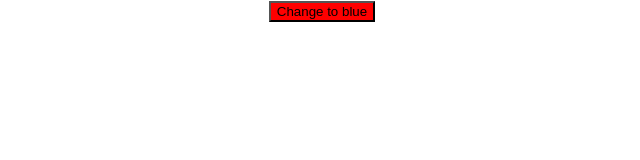
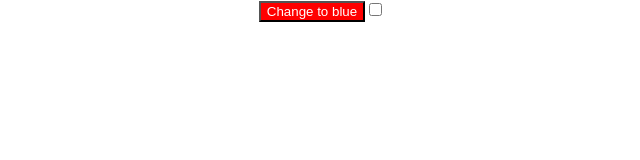
Before and after one commit to fadhilradh/TDD-color-button, a React (Create React App) app: page / in a window 1280 px wide. Shown: the top 160 px of the page, without its empty margins (318-958 px from the left). Built offline with nearby package versions, Linux system fonts and the light colour scheme.

Commit message:
add test for checkbox

```diff
--- a/src/App.js
+++ b/src/App.js
@@ -3,18 +3,27 @@ import "./App.css";
 import { useState } from "react";
 
 function App() {
-   const [btnColor, setBtnColor] = useState("red");
+   const [btnColor, setBtnColor] = useState("red"),
+      [btnDisabled, setBtnDisabled] = useState(false);
    const newButtonColor = btnColor === "red" ? "blue" : "red";
    return (
       <div className="App">
          <button
-            style={{ backgroundColor: btnColor }}
+            style={{ backgroundColor: btnColor, color: "white" }}
+            disabled={btnDisabled}
             onClick={() => {
                setBtnColor(newButtonColor);
             }}
          >
             Change to {newButtonColor}
          </button>
+         <input
+            type="checkbox"
+            id="enable-button-checkbox"
+            defaultChecked={btnDisabled}
+            aria-checked={btnDisabled}
+            onClick={(e) => setBtnDisabled(e.target.checked)}
+         />
       </div>
    );
 }
```
Also changed, not shown: 1 other file (tests, documents, lock files or other folders).
